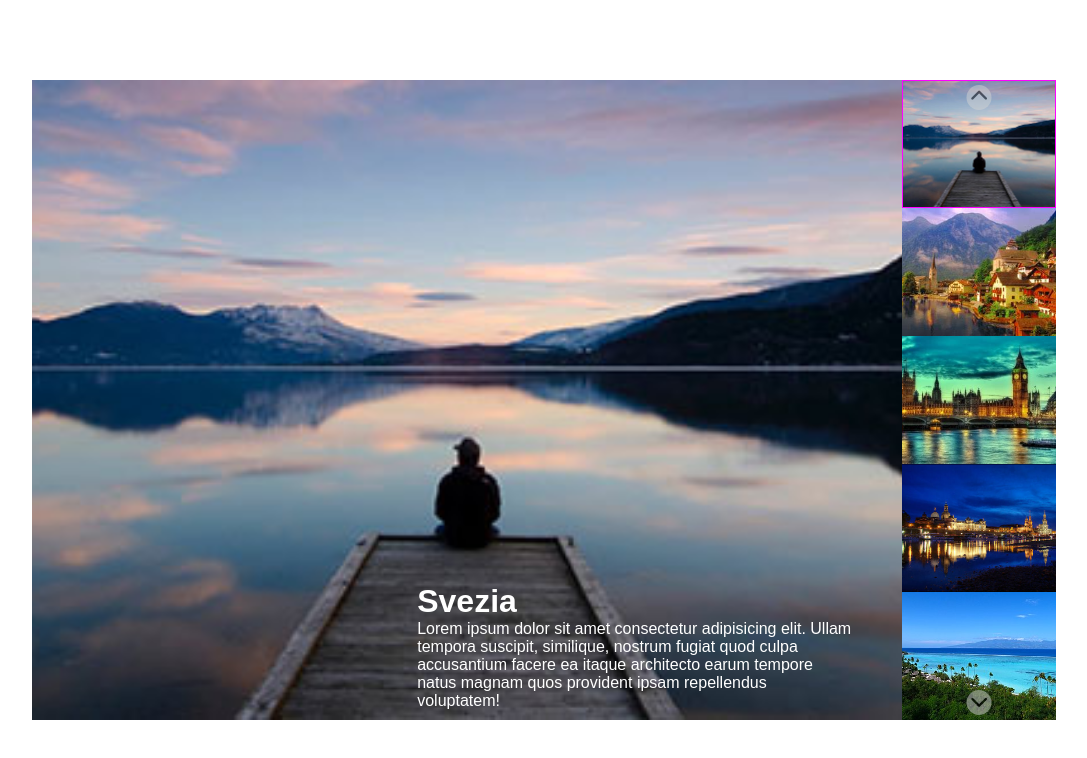
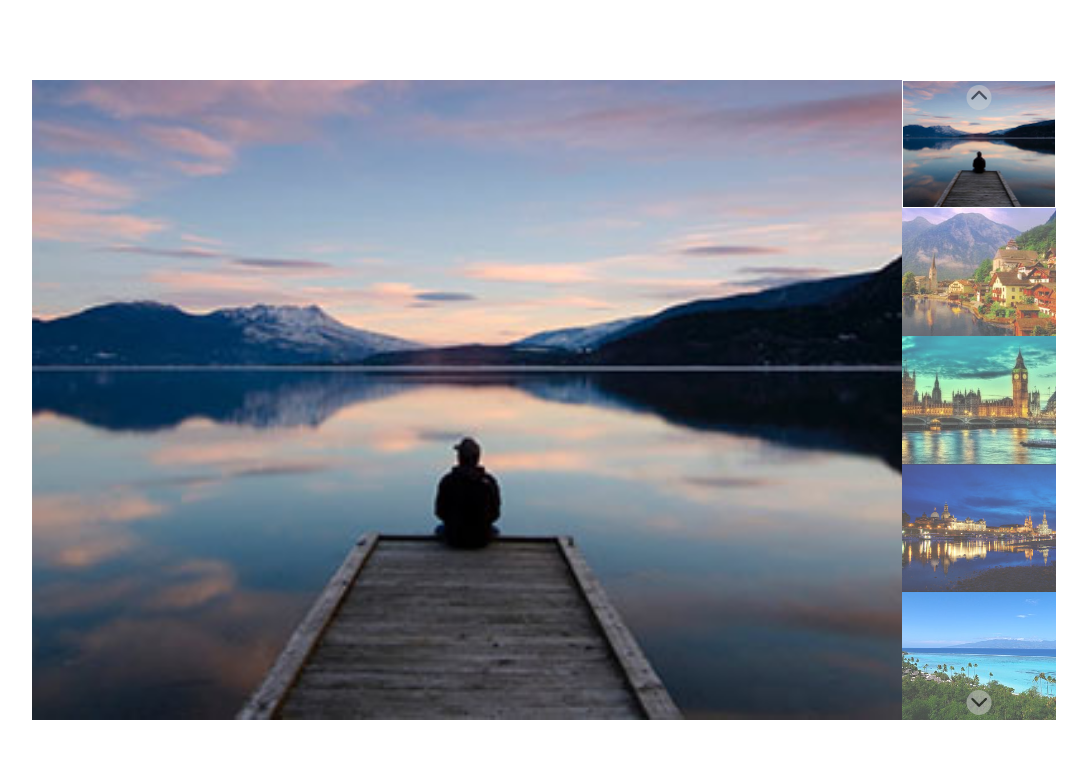
Before and after one commit to ElenaLj/js-array-carousel, a plain HTML site: page index.html in a window 1280 px wide. Shown: the whole page, without its empty margins (96-1183 px from the left). Drawn offline with Linux system fonts and the light colour scheme.

Commit message:
insert slider dinamico

```diff
--- a/css/style.css
+++ b/css/style.css
@@ -37,24 +37,22 @@ body {
     float: left;
     position: relative;
 }
-.text {
-    color: white;
-    width: 50%;
-    position: absolute;
-    bottom: 10px;
-    right: 50px;
-    text-align: left;
+
+.slider-items {
+    height: 80vh;
+    display: none;
 }
+
+.slider-items.active {
+    display: block;
+}
+
 .slider img,
 .thumbnail img {
     width: 100%;
     height: 100%;
     object-fit: cover;
 }
-
-/* .thumbnail img {
-    height: calc(100% / 5);
-} */
 
 /* *** thumbnail *** */
 .thumbnail {
@@ -68,10 +66,12 @@ body {
 
 .thumbnail .img-container {
     height: calc(100% / 5);
+    opacity: .7;
 }
 
 .thumbnail .active {
-    border: 1px solid magenta;
+    border: 1px solid white;
+    opacity: 1;
 }
 
 .thumbnail .arrow-up {
--- a/index.html
+++ b/index.html
@@ -18,11 +18,28 @@
 
             <!-- colonna di sinistra -->
              <div class="slider">
-                <img src="img/01.jpg" alt="" id="mainImg">
-                <div class="text">
-                    <h1>Svezia</h1>
-                    <p>Lorem ipsum dolor sit amet consectetur adipisicing elit. Ullam tempora suscipit, similique, nostrum fugiat quod culpa accusantium facere ea itaque architecto earum tempore natus magnam quos provident ipsam repellendus voluptatem!</p>
+
+                <!--DA INSERIRE CON JS-->
+                <div class="slider-items active">
+                    <img src="img/01.jpg" alt="">
                 </div>
+
+                <div class="slider-items">
+                    <img src="img/02.jpg" alt="">
+                </div>
+
+                <div class="slider-items">
+                    <img src="img/03.jpg" alt="">
+                </div>
+
+                <div class="slider-items">
+                    <img src="img/04.jpg" alt="">
+                </div>
+
+                <div class="slider-items">
+                    <img src="img/04.jpg" alt="">
+                </div>
+                <!--/ DA INSERIRE CON JS-->
             </div>
             <!-- /colonna di sinistra -->
 
--- a/js/script.js
+++ b/js/script.js
@@ -1,8 +1,4 @@
-//alert("Hello World!")
-
-// ******** THUMBNAIL
-
-// 1) creo un array per le immagini
+// ARRAY IMMAGINI
 const imagesArray = [
     "img/01.jpg", // indice 0
     "img/02.jpg", // indice 1
@@ -11,44 +7,34 @@ const imagesArray = [
     "img/05.jpg", // indice 4
 ];
 
-// 2) inserisco array in thumbnail
-
-    // 2.1) indico a JS dove andare ad inserire array creando una variabile per il mio div di punta
 const myThumbnail = document.querySelector(".thumbnail");
-
-    // 2.2) uso un ciclo for per insierire le diverse immagini così da non ripetere stesso codice
-
-
-    // ************** PARTE CHE NON FUNZIONA PERCHE' NASCONDE LE MIE FRECCE
-
-    // 2.2b) creo una variabile let vuota che andrò ad inserire nel ciclo
-// let thumbnailContent = "";
+const mySlider = document.querySelector(".slider");
 
  for (let i = 0; i < imagesArray.length; i++) {
+    mySlider.innerHTML += `
+    <div class="slider-items">
+        <img src="${imagesArray[i]}" alt="">
+    </div>
+    `;
+
     myThumbnail.innerHTML += `
      <div class="img-container">
          <img src="${imagesArray[i]}" alt="">
      </div>
      `
- }
-//  console.log(thumbnailContent);
-
-    // 2.3) ora vado ad inserire nel div di punta il contenuto dinamico creato col ciclo for
-// myThumbnail.innerHTML = thumbnailContent;
-
-
-
-    // 2.4) devo aggiungere anche la classe active
-// const imgActive = document.querySelector(".img-container");
-// imgActive.className = "img-container active";
+ };
 
 //selezioniamo tutto per rendere il primo attivo
 const imgContainer = document.getElementsByClassName("img-container");
-console.log(imgContainer);
+// console.log(imgContainer);
+
+const sliderItems = document.getElementsByClassName("slider-items");
+// console.log(sliderItems);
 
 // creo una variabile per incrememntare l'indice di volta in volta
 let imgActive = 0;
 imgContainer[imgActive].classList.add("active");
+sliderItems[imgActive].classList.add("active");
 
 //Quando clicco sulla freccia cambia immagine
 const up = document.querySelector(".arrow-up");
@@ -58,12 +44,13 @@ down.addEventListener("click", function() {
    if (imgActive < imagesArray.length - 1) {
         //rimuovere classe active al primo elemento
         imgContainer[imgActive].classList.remove("active");
-
+        sliderItems[imgActive].classList.remove("active");
         //incrememnto
         imgActive++;
 
         //aggiugno classe all'elemento incremmentato
         imgContainer[imgActive].classList.add("active");
+        sliderItems[imgActive].classList.add("active");
    }
 
 });
@@ -73,11 +60,13 @@ up.addEventListener("click", function (){
     if (imgActive > 0) {
         //togliere la classe active
     imgContainer[imgActive].classList.remove("active");
+    sliderItems[imgActive].classList.remove("active");
 
     //incremento l'indice
     imgActive--;
 
     //aggiungo la classe active all'elemento incrementato
     imgContainer[imgActive].classList.add("active");
+    sliderItems[imgActive].classList.add("active");
     }
 });
```
